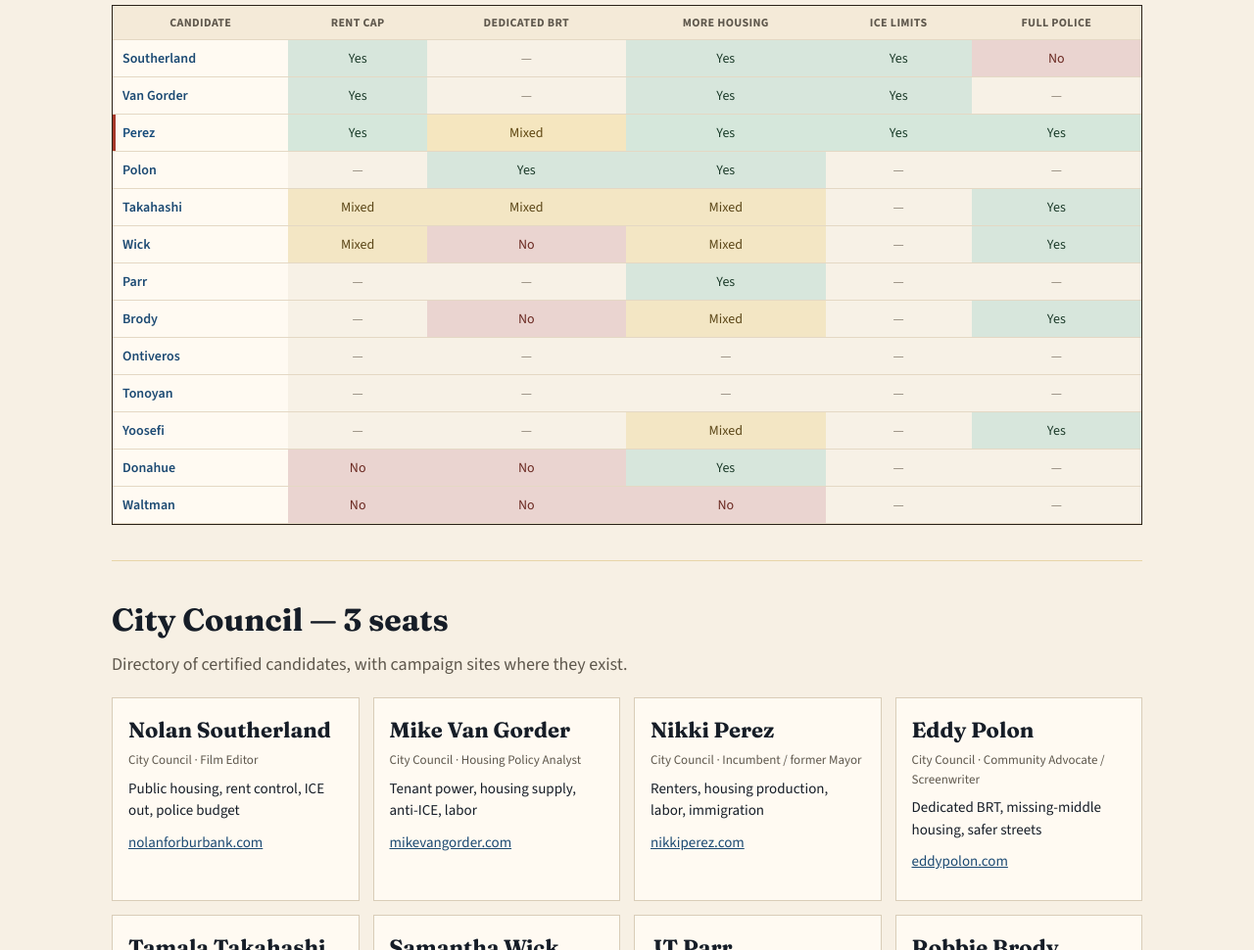
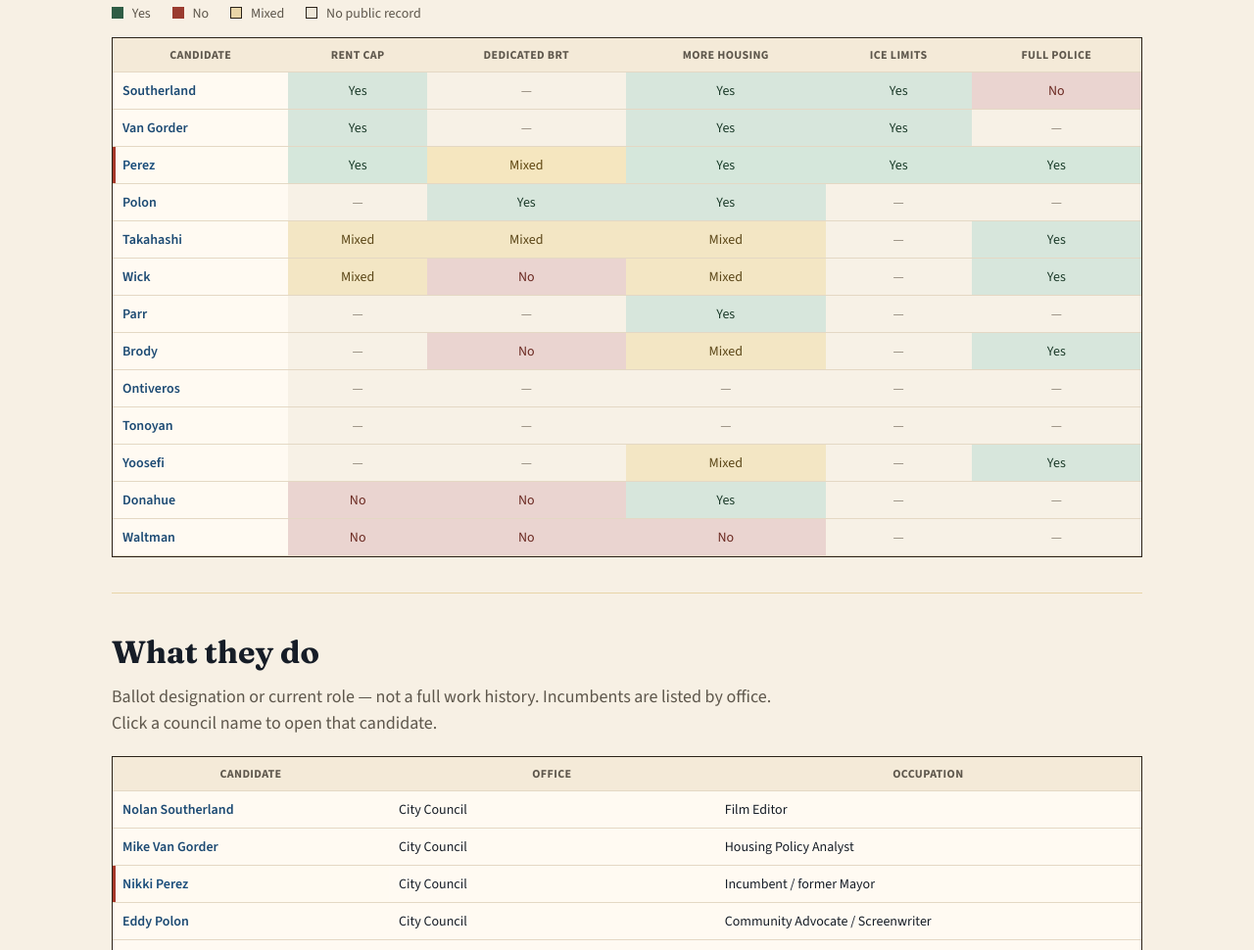
Before and after one commit to pfaustino/burbank-votes, a website built with Vite: page index.html in a window 1280 px wide. Shown: the part 1830-2800 px from the top of the page at 98% size. Built offline with nearby package versions, Linux system fonts and the light colour scheme.

Commit message:
Add an occupations table so each candidate’s job or current role is easy to scan.
Co-authored-by: Cursor <cursoragent@cursor.com>

```diff
--- a/data/meta.json
+++ b/data/meta.json
@@ -4,7 +4,7 @@
   "electionDate": "2026-11-03",
   "electionLabel": "November 3, 2026",
   "certifiedAsOf": "2026-08-17",
-  "updated": "2026-08-20",
+  "updated": "2026-08-25",
   "seats": {
     "council": 3,
     "clerk": 1,
@@ -27,6 +27,10 @@
   "disclaimer": "Burbank Votes is an independent, nonpartisan public service. It is not an official City of Burbank or Burbank Unified resource. Alignment placements are research estimates from public websites, letters, filings, and 2024 forums — not endorsements or scorecards. Candidates were certified as of August 17, 2026.",
   "changelog": [
     {
+      "date": "2026-08-25",
+      "note": "Added an occupations table so each candidate’s ballot designation or current role is easy to scan."
+    },
+    {
       "date": "2026-08-20",
       "note": "Added Robbie Brody’s campaign site and his statements on dedicated BRT, housing, public safety, and Flock cameras."
     },
--- a/index.html
+++ b/index.html
@@ -74,6 +74,18 @@
 
       <section class="panel">
         <div class="section-head">
+          <h2 id="occupations">What they do</h2>
+          <p>
+            Ballot designation or current role — not a full work history.
+            Incumbents are listed by office. Click a council name to open that
+            candidate.
+          </p>
+        </div>
+        <div class="matrix-scroll" id="occupation-table"></div>
+      </section>
+
+      <section class="panel">
+        <div class="section-head">
           <h2 id="council">City Council — 3 seats</h2>
           <p>Directory of certified candidates, with campaign sites where they exist.</p>
         </div>
--- a/src/main.js
+++ b/src/main.js
@@ -79,11 +79,12 @@ function stanceList(c) {
 
 function renderDetail(c) {
   document.getElementById("detail").innerHTML = `
-    <h3>${c.name}</h3>
-    <p class="office">${c.title} · ${c.cluster}</p>
+    <h3>${escapeHtml(c.name)}</h3>
+    <p class="office">${escapeHtml(c.office)}${c.cluster ? ` · ${escapeHtml(c.cluster)}` : ""}</p>
+    <p class="occupation">Occupation: ${escapeHtml(c.title)}</p>
     <div class="meta-row">${pills(c)}</div>
-    <p><strong>${c.issues}</strong></p>
-    <p>${c.summary}</p>
+    <p><strong>${escapeHtml(c.issues)}</strong></p>
+    <p>${escapeHtml(c.summary)}</p>
     ${stanceList(c)}
     <p>Campaign: ${linkFor(c)}</p>
     ${c.related?.length ? `<p>Also: ${related(c)}</p>` : ""}
@@ -125,15 +126,46 @@ function renderMatrix(selectedId) {
   `;
 }
 
+function renderOccupations(selectedId) {
+  const rows = candidates
+    .map((c) => {
+      const councilRow = c.race === "council";
+      const current = councilRow && c.id === selectedId ? " current" : "";
+      const name = councilRow
+        ? `<button type="button" data-open="${c.id}">${escapeHtml(c.name)}</button>`
+        : escapeHtml(c.name);
+      const attrs = councilRow ? ` class="${current}" data-open="${c.id}"` : "";
+      return `<tr${attrs}>
+        <th scope="row">${name}</th>
+        <td>${escapeHtml(c.office)}${c.unopposed ? " · unopposed" : ""}</td>
+        <td>${escapeHtml(c.title)}</td>
+      </tr>`;
+    })
+    .join("");
+  document.getElementById("occupation-table").innerHTML = `
+    <table class="matrix occupations">
+      <thead>
+        <tr>
+          <th scope="col">Candidate</th>
+          <th scope="col">Office</th>
+          <th scope="col">Occupation</th>
+        </tr>
+      </thead>
+      <tbody>${rows}</tbody>
+    </table>
+  `;
+}
+
 function card(c, clickable) {
   const title = clickable
-    ? `<button type="button" data-open="${c.id}"><h3>${c.name}</h3></button>`
-    : `<h3>${c.name}</h3>`;
+    ? `<button type="button" data-open="${c.id}"><h3>${escapeHtml(c.name)}</h3></button>`
+    : `<h3>${escapeHtml(c.name)}</h3>`;
   return `
     <article class="card" id="card-${c.id}">
       ${title}
-      <p class="office">${c.office}${c.unopposed ? " · unopposed" : ""} · ${c.title}</p>
-      <p>${c.issues}</p>
+      <p class="office">${escapeHtml(c.office)}${c.unopposed ? " · unopposed" : ""}</p>
+      <p class="occupation">${escapeHtml(c.title)}</p>
+      <p>${escapeHtml(c.issues)}</p>
       <p>${linkFor(c)}${c.related?.length ? ` · ${related(c)}` : ""}</p>
     </article>
   `;
@@ -151,6 +183,7 @@ function select(id) {
   );
   renderDetail(person);
   renderMatrix(person.id);
+  renderOccupations(person.id);
 }
 
 function boot() {
@@ -198,6 +231,13 @@ function boot() {
     document.getElementById("detail").scrollIntoView({ behavior: "smooth", block: "nearest" });
   });
 
+  document.getElementById("occupation-table").addEventListener("click", (e) => {
+    const hit = e.target.closest("[data-open]");
+    if (!hit) return;
+    select(hit.getAttribute("data-open"));
+    document.getElementById("detail").scrollIntoView({ behavior: "smooth", block: "nearest" });
+  });
+
   const fromHash = location.hash.replace("#", "");
   select(council.some((c) => c.id === fromHash) ? fromHash : "perez");
 }
--- a/src/styles.css
+++ b/src/styles.css
@@ -260,7 +260,30 @@ main {
 .card .office {
   font-size: 13px;
   color: var(--muted);
+  margin: 0 0 4px;
+}
+
+.occupation {
+  margin: 0 0 10px;
+  font-size: 15px;
+}
+
+.detail .occupation {
+  margin: 0 0 4px;
+  color: var(--ink);
+}
+
+.card .occupation {
+  font-weight: 600;
   margin: 0 0 8px;
+}
+
+.matrix.occupations {
+  min-width: 520px;
+}
+
+.matrix.occupations td {
+  text-align: left;
 }
 
 .card p {
@@ -356,7 +379,7 @@ main {
 .matrix td.mixed { background: #f3e6c4; color: #5c4718; }
 .matrix td.none { background: #f7f1e6; color: var(--faint); }
 
-.matrix tbody tr {
+.matrix tbody tr[data-open] {
   cursor: pointer;
 }
 
```
